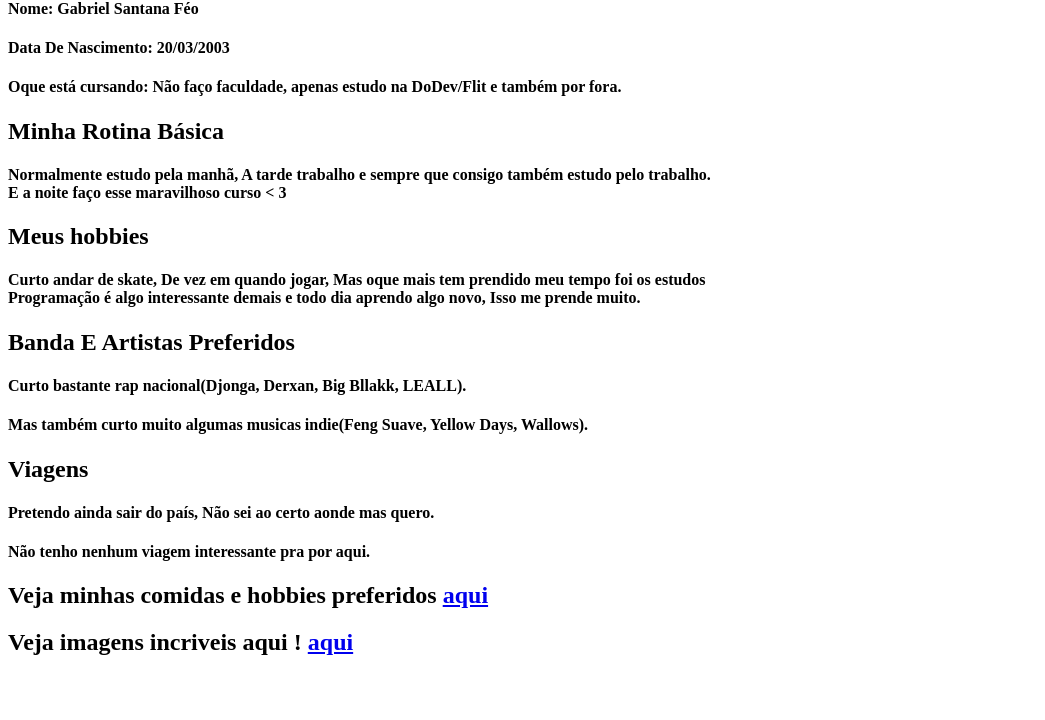
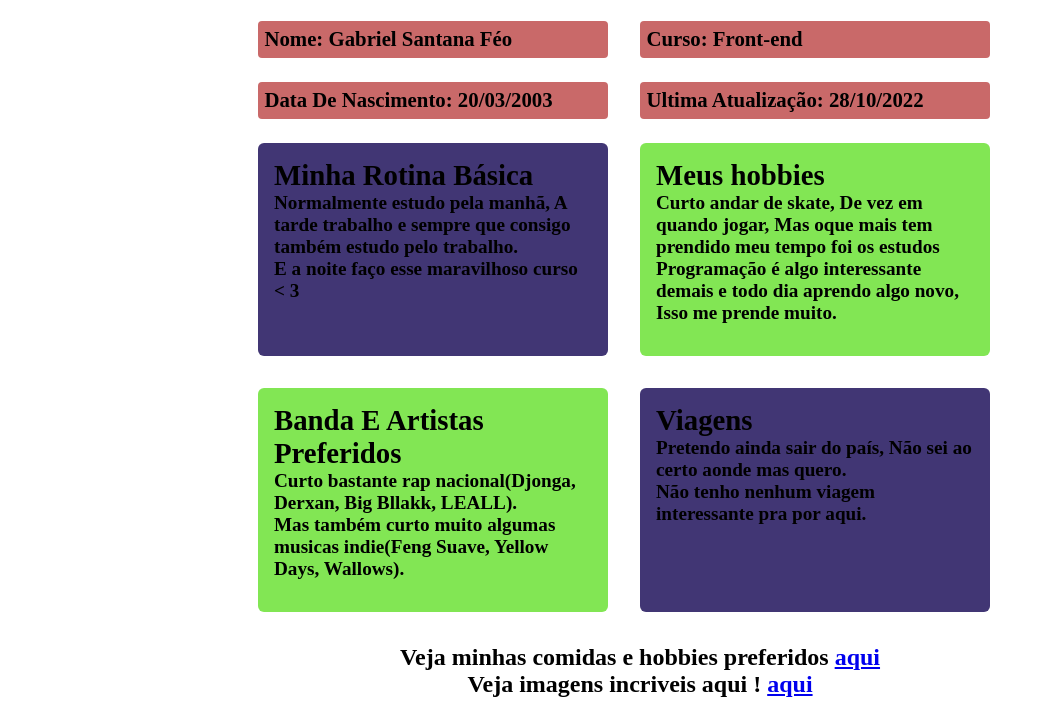
Before and after one commit to GabrielDsanta/ColocandoEmPratica32, a plain HTML site: page index.html in a window 1280 px wide. Shown: the part 80-800 px from the top of the page, without its empty margins (0-1045 px from the left). Drawn offline with Linux system fonts and the light colour scheme.

Commit message:
Finalizando Exercicio De Estilização

```diff
--- a/index.html
+++ b/index.html
@@ -5,16 +5,30 @@
     <meta http-equiv="X-UA-Compatible" content="IE=edge">
     <meta name="viewport" content="width=device-width, initial-scale=1.0">
     <title>Meu Blog</title>
+    <link rel="stylesheet" href="./styles.css">
 </head>
 <body>
+
+    <header>
+        <h1>Meu Blog</h1>
+    </header>
+
+    <main>
+
+        <section class="DadosPessoais">
             <div>
-        <h1>Meu Blog</h1>
-        <h4>Nome: Gabriel Santana Féo</h4>
-        <h4>Data De Nascimento: 20/03/2003</h4>
-        <h4>Oque está cursando: Não faço faculdade, apenas estudo na DoDev/Flit e também por fora.</h4>
+                <h4 class="Dados">Nome: Gabriel Santana Féo</h4>
+                <h4 class="Dados">Data De Nascimento: 20/03/2003</h4>
             </div>
 
             <div>
+                <h4 class="Dados">Curso: Front-end</h4>
+                <h4 class="Dados">Ultima Atualização: 28/10/2022</h4>
+            </div>
+        </section>
+
+        <div class="PrimeiraLinhaConteudo">
+            <div class="Rotina">
                 <h2>Minha Rotina Básica</h2>
 
                 <h4>
@@ -23,7 +37,7 @@
                 </h4>
             </div>
 
-    <div>
+            <div class="Hobbies">
                 <h2>Meus hobbies</h2>
 
                 <h4>
@@ -31,20 +45,28 @@
                     Programação é algo interessante demais e todo dia aprendo algo novo, Isso me prende muito.
                 </h4>
             </div>
+        </div>
 
-    <div>
+        <div class="SegundaLinhaConteudo">
+            <div class="Bandas">
                 <h2>Banda E Artistas Preferidos</h2>
                 <h4>Curto bastante rap nacional(Djonga, Derxan, Big Bllakk, LEALL).</h4>
                 <h4>Mas também curto muito algumas musicas indie(Feng Suave, Yellow Days, Wallows).</h4>
             </div>
 
-    <div>
+            <div class="Viagens">
                 <h2>Viagens</h2>
                 <h4>Pretendo ainda sair do país, Não sei ao certo aonde mas quero.</h4>
                 <h4>Não tenho nenhum viagem interessante pra por aqui.</h4>
             </div>
+        </div>
 
+        <footer>
             <h2>Veja minhas comidas e hobbies preferidos <a href="./comidasEHobbies.html">aqui</a></h3>
             <h2>Veja imagens incriveis aqui ! <a href="./imagens.html">aqui</a></h3>
+        </footer>
+
+    </main>
+
 </body>
 </html>
--- /dev/null
+++ b/styles.css
@@ -0,0 +1,55 @@
+
+*{
+    margin: 0;
+    padding: 0;
+    box-sizing: border-box;
+}
+
+header{
+    margin-top: 2rem;
+    text-align: center;
+}
+
+.DadosPessoais{
+    margin-top: 2rem;
+    display: flex;
+    align-items: center;
+    justify-content: center;
+}
+
+.Dados{
+    margin: 0 2rem 1.5rem 0;
+    background-color: rgb(201, 105, 105);
+    padding: .4rem;
+    font-size: 1.3rem;
+    width: 21.875rem;
+    border-radius: 4px;
+}
+
+.PrimeiraLinhaConteudo, .SegundaLinhaConteudo{
+    display: flex;
+    justify-content: center;
+    margin-bottom: 2rem;
+}
+
+.Rotina, .Viagens{
+    background-color: rgb(65, 54, 116);
+    width: 21.875rem;
+    padding: 1rem 1rem 2rem 1rem;
+    font-size: 1.2rem;
+    border-radius: 6px;
+    margin-right: 2rem;
+}
+
+.Hobbies, .Bandas{
+    background-color: rgb(130, 230, 84);
+    width: 21.875rem;
+    padding: 1rem 1rem 2rem 1rem;
+    font-size: 1.2rem;
+    border-radius: 6px;
+    margin-right: 2rem;
+}
+
+footer{
+    text-align: center;
+}
```
Lines whose indentation alone changed are shown as unchanged.
